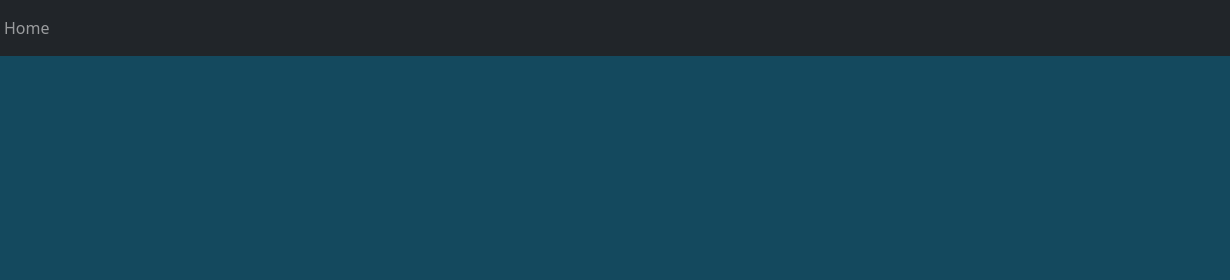
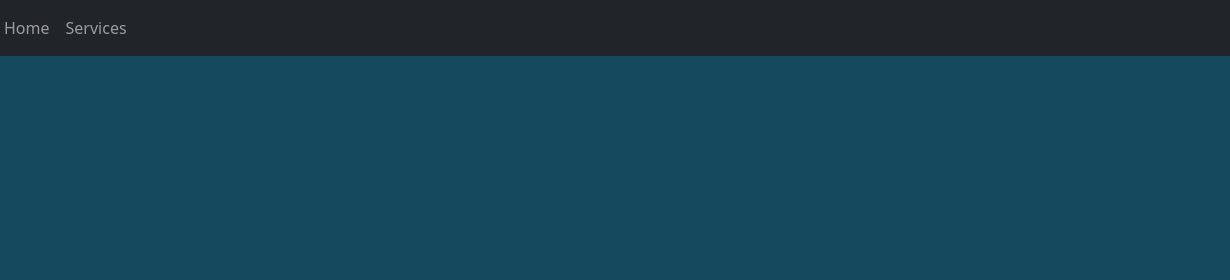
Before and after one commit to digby-j/digby-j.github.io, a plain HTML site: page portfolio/eyes/eyes.html in a window 1280 px wide. Shown: the top 280 px of the page, 50-1280 px from the left. Drawn offline with nearby package versions, Linux system fonts and the light colour scheme.

Commit message:
Added Navigation from eyes to services

```diff
--- a/portfolio/eyes/eyes.html
+++ b/portfolio/eyes/eyes.html
@@ -21,6 +21,9 @@
             <li class="nav-item active">
               <a class="nav-link" href="https://digby-j.github.io/">Home</a>
             </li>
+            <li class="nav-item">
+              <a class="nav-link" href="https://digby-j.github.io/#services">Services</a>
+            </li>
           </ul>
         </div>
       </nav>
```
